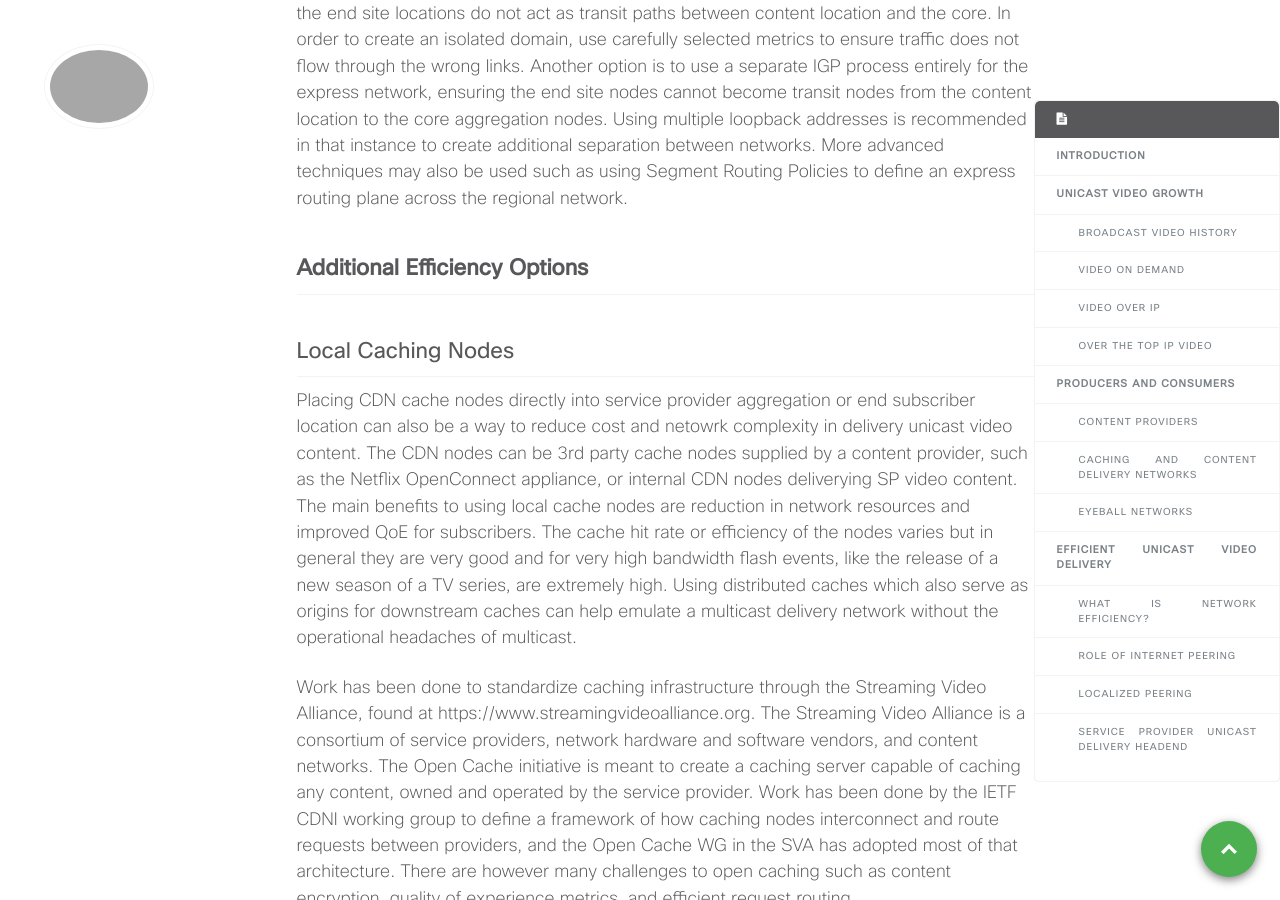
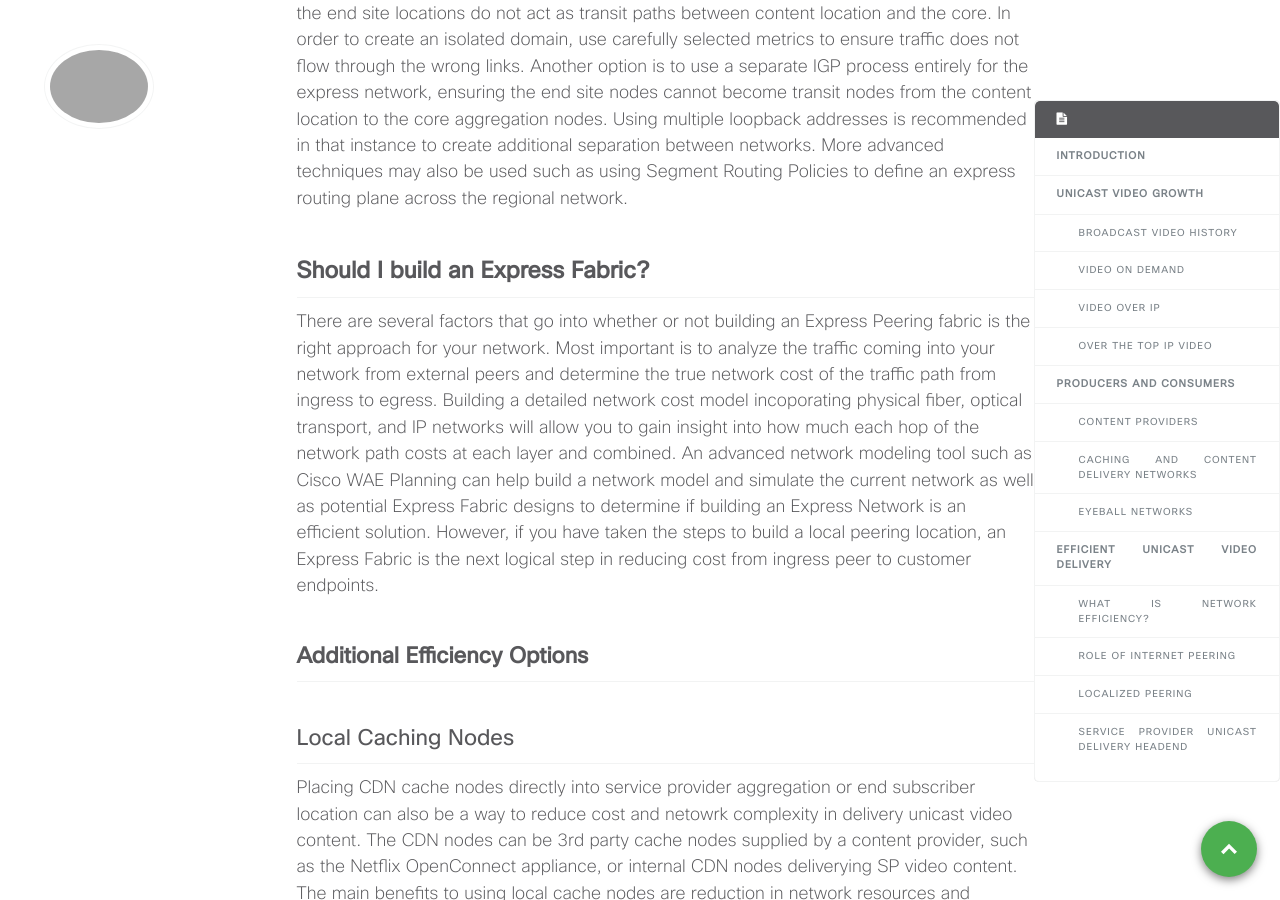
Before and after one commit to xrdocs/design, a Jekyll site: the page built from _blogs/2018-02-01-internet-express-peering.md, in a window 1280 px wide and 900 px high, scrolled down 8333 px. Built offline with Jekyll 4.4.1, drawn with Linux system fonts in a browser that asks for light colours; comment, search, counter and statistics services are not loaded.

Commit message:
added should i section

```diff
--- a/_blogs/2018-02-01-internet-express-peering.md
+++ b/_blogs/2018-02-01-internet-express-peering.md
@@ -120,6 +120,11 @@ Control Plane Design
 --------------------
 In most cases the peering or content location routers will be connected to both an end location as well as the metro core aggregation network. Care must be taken to make sure the end site locations do not act as transit paths between content location and the core. In order to create an isolated domain, use carefully selected metrics to ensure traffic does not flow through the wrong links. Another option is to use a separate IGP process entirely for the express network, ensuring the end site nodes cannot become transit nodes from the content location to the core aggregation nodes. Using multiple loopback addresses is recommended in that instance to create additional separation between networks. More advanced techniques may also be used such as using Segment Routing Policies to define an express routing plane across the regional network.
 
+**Should I build an Express Fabric?**
+=====================================
+There are several factors that go into whether or not building an Express Peering fabric is the right approach for your network. Most important is to analyze the traffic coming into your network from external peers and determine the true network cost of the traffic path from ingress to egress. Building a detailed network cost model incoporating physical fiber, optical transport, and IP networks will allow you to gain insight into how much each hop of the network path costs at each layer and combined. An advanced network modeling tool such as Cisco WAE Planning can help build a network model and simulate the current network as well as potential Express Fabric designs to determine if building an Express Network is an efficient solution. However, if you have taken the steps to build a local peering location, an Express Fabric is the next logical step in reducing cost from ingress peer to customer endpoints.
+
+
 **Additional Efficiency Options**
 ---------------------------------
 
```
